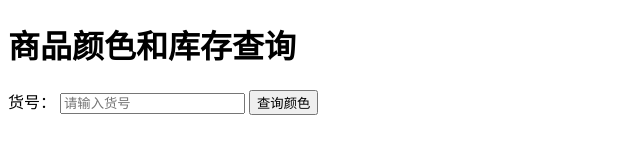
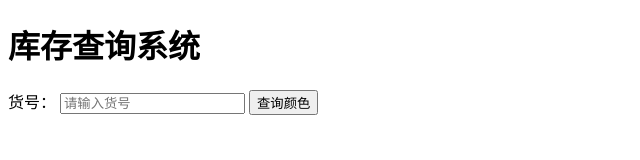
Before and after one commit to ll1718/arc, a plain HTML site: page index.html in a window 1280 px wide. Shown: the whole page, without its empty margins (0-640 px from the left). Drawn offline with Linux system fonts and the light colour scheme.

Commit message:
index.html

```diff
--- a/index.html
+++ b/index.html
@@ -71,7 +71,7 @@
     </script>
 </head>
 <body>
-    <h1>商品颜色和库存查询</h1>
+    <h1>库存查询系统</h1>
     <div>
         <label for="productCode">货号：</label>
         <input type="text" id="productCode" placeholder="请输入货号">
```
